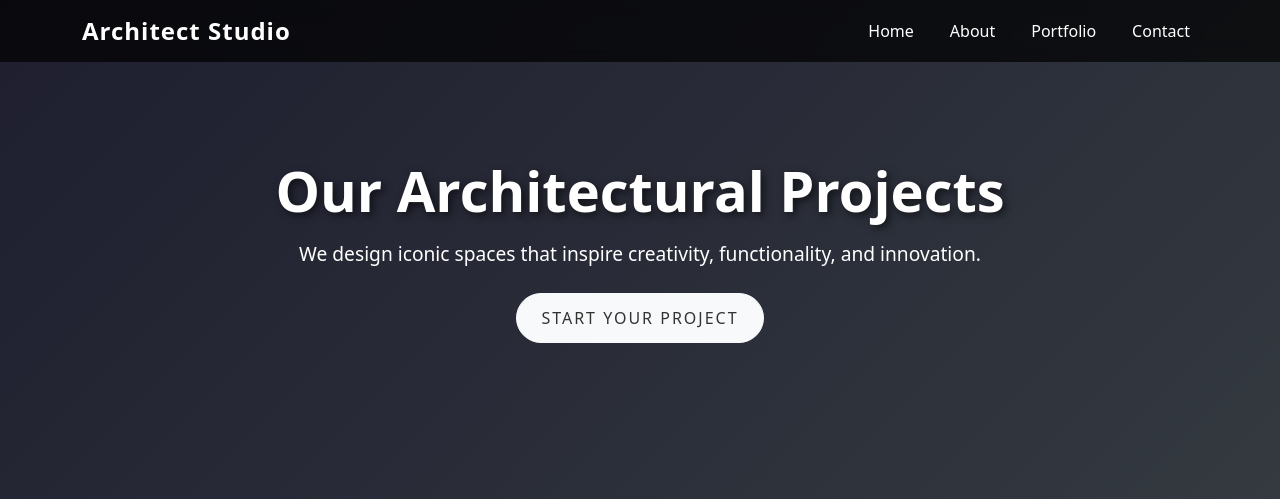
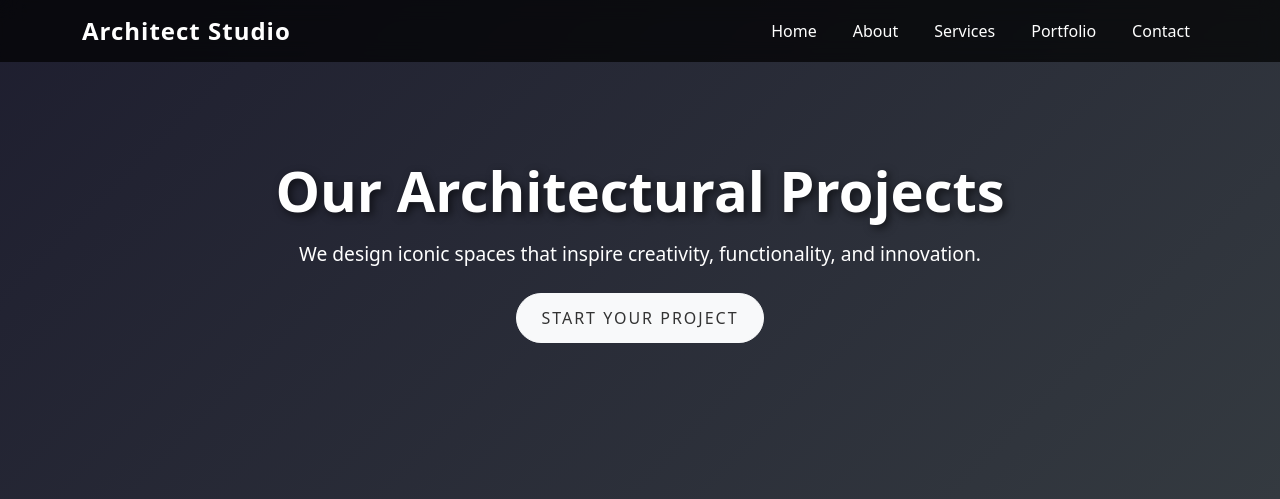
Before and after one commit to RutvikJagtap/Architect, a Django app: page /portfolio/ in a window 1280 px wide. Shown: the top 499 px of the page. Run offline with Django 4.2, Linux system fonts and the light colour scheme; data that the repository does not hold is empty.

Commit message:
Update portfolio.html

```diff
--- a/architect_site/main/templates/portfolio.html
+++ b/architect_site/main/templates/portfolio.html
@@ -164,6 +164,7 @@
                 <ul class="navbar-nav">
                     <li class="nav-item"><a class="nav-link" href="{% url 'Home' %}">Home</a></li>
                     <li class="nav-item"><a class="nav-link" href="{% url 'about' %}">About</a></li>
+                    <li class="nav-item"><a class="nav-link" href="{% url 'services' %}">Services</a></li>
                     <li class="nav-item"><a class="nav-link active" href="{% url 'portfolio' %}">Portfolio</a></li>
                     <li class="nav-item"><a class="nav-link" href="{% url 'contact' %}">Contact</a></li>
                 </ul>
```
